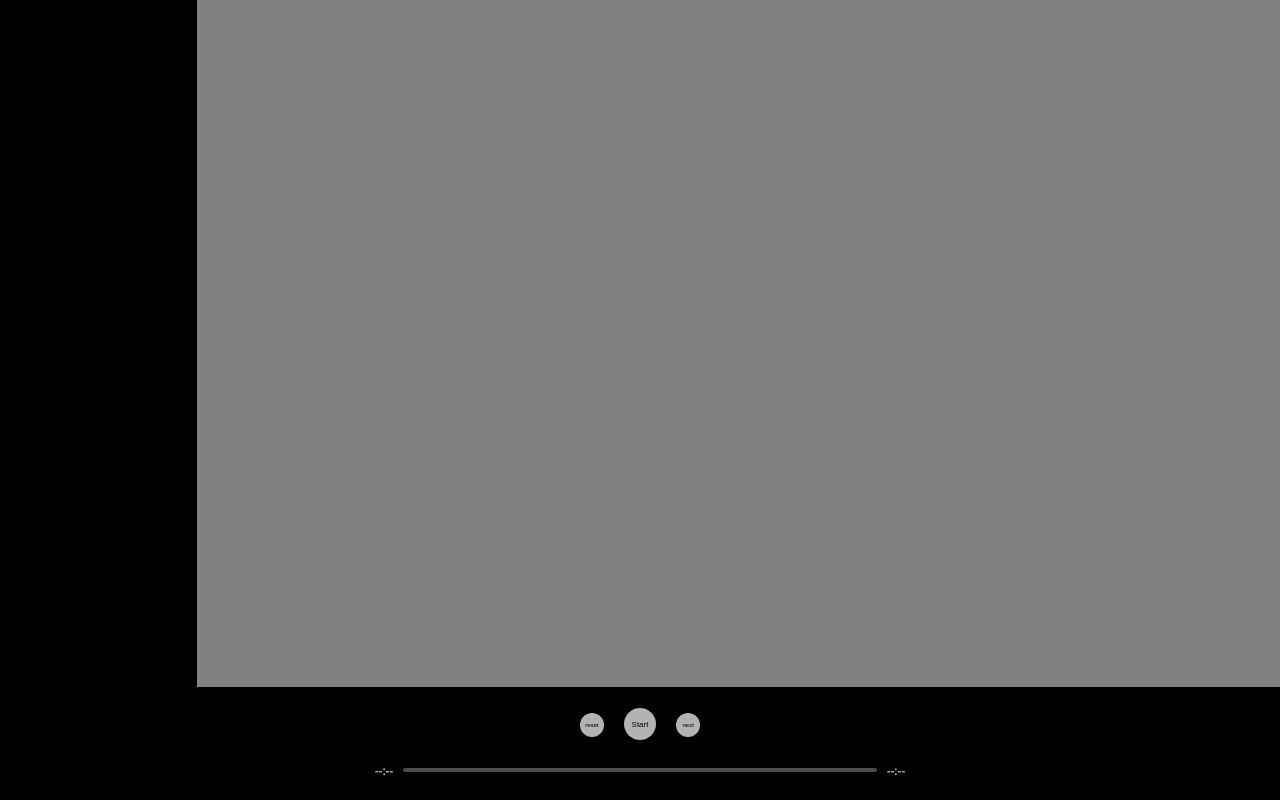
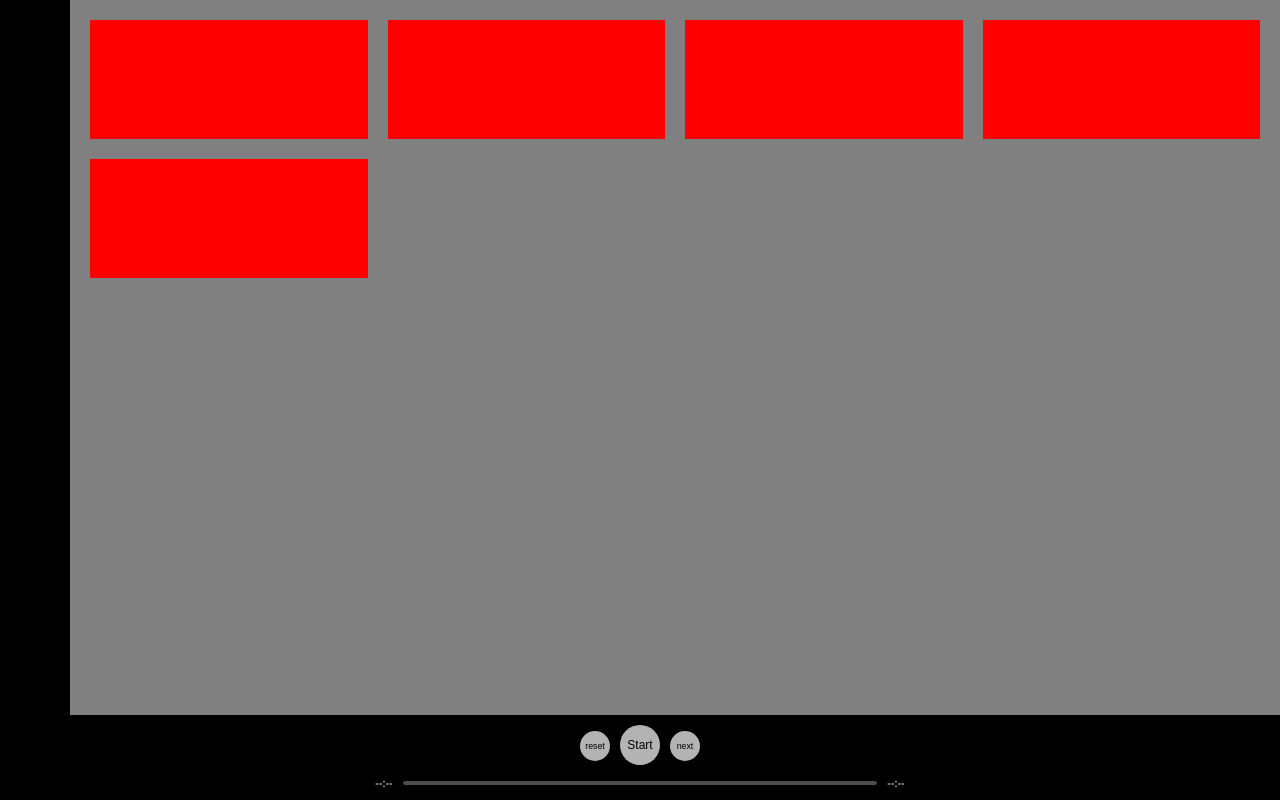
Before and after one commit to EdwinACL831/music-player, a plain HTML site: page index.html in a window 1280 px wide. Drawn offline with Linux system fonts and the light colour scheme.

Commit message:
CSS Refactor
- refactor to avoid using areas, and using units

```diff
--- a/index.html
+++ b/index.html
@@ -10,6 +10,11 @@
 <body onload="initJSVariables();">
     <aside></aside>
     <main>
+        <div title="card"></div>
+        <div title="card"></div>
+        <div title="card"></div>
+        <div title="card"></div>
+        <div title="card"></div>
     </main>
     <footer>
         <section class="album"></section>
--- a/styles.css
+++ b/styles.css
@@ -2,6 +2,8 @@
 :root {
     --musicbar-color: white;
     --musicbtn-color: #b3b3b3;
+    --primarybtn-size: 40px;
+    --secondarybtn-size: 30px;
 }
 
 /* General Page styling */
@@ -15,57 +17,47 @@ body {
 
 body {
     display: grid;
-    grid-template-areas:
-        'sb m m m m m m m m m'
-        'sb m m m m m m m m m'
-        'sb m m m m m m m m m'
-        'sb m m m m m m m m m'
-        'sb m m m m m m m m m'
-        'sb m m m m m m m m m'
-        'sb m m m m m m m m m'
-        'sb m m m m m m m m m'
-        'f f f f f f f f f f';
+    grid-template-columns: 70px auto;
+    grid-template-rows: auto 85px;
 }
 
 /* Side bar */
 aside {
-    min-width: 6vw;
-    min-height: 22vh;
+    grid-column: 1 / 2;
+    grid-row: 1 / 2;
+    min-width: 70px;
+    min-width: 100%;
     height: auto;
-    grid-area: sb;
     background-color: black;
 }
 
 /* Main */
 main {
-    grid-area: m;
+    grid-column: 2 / 3;
+    grid-row: 1 / 2;
     background-color: grey;
-    display: flex;
-    justify-content: center;
-    align-items: center;
+    display: grid;
+    grid-template-columns: 2fr 2fr 2fr 2fr;
+    grid-template-rows: auto auto auto auto auto;
+    gap: 20px 20px;
+    padding: 20px;
 }
 
 div[title=card] {
     flex-direction: column;
     display: flex;
-    width: 170px;
-    height: 220px;
     background-color: red;
+    transition: transform 0.3s ease;
+}
 
-    & > img {
-        background-color: blue;
-        flex-grow: 1;
-        flex-basis: 3vh;
-    }
-
-    & > div[title=card-info] {
-        align-self: center;
-    }
+div[title=card]:hover {
+    transform: scale(1.05);
 }
 
 /* footer */
 footer {
-    grid-area: f;
+    grid-column: 1 / 3;
+    grid-row: 2 / 3;
     background-color: black;
     display: flex;
     justify-content: space-between;
@@ -82,6 +74,10 @@ footer {
 
         & > section[title=btn-panel] {
             align-self: center;
+            display: flex;
+            align-items: baseline;
+            min-width: 120px;
+            justify-content: space-between;
         }
     }
 
@@ -102,7 +98,7 @@ section[title=audio-panel] {
 
 div#current-time,
 div#total-time {
-    font-size: max(1.5vh, 12px);
+    font-size: 0.70rem;
     max-height: 18px;
 }
 
@@ -140,17 +136,21 @@ button {
     background-color:  var(--musicbtn-color);
 
     &[class=start] {
-        font-size: 1vh;
-        height: 4vh;
-        width: 4vh;
-        margin: 0 2vh
+        font-size: 0.75rem;
+        height: var(--primarybtn-size);
+        width: var(--primarybtn-size);
+        transition: transform 0.3 ease;
+    }
+
+    &[class=start]:active {
+        transform: scale(0.925);
     }
 
     &[class=reset],
     &[class=stop] {
-        font-size: 0.75vh;
-        height: 3vh;
-        width: 3vh;
+        font-size: 0.55rem;
+        height: var(--secondarybtn-size);
+        width: var(--secondarybtn-size);
     }
 
     &[class=start]:hover,
```
